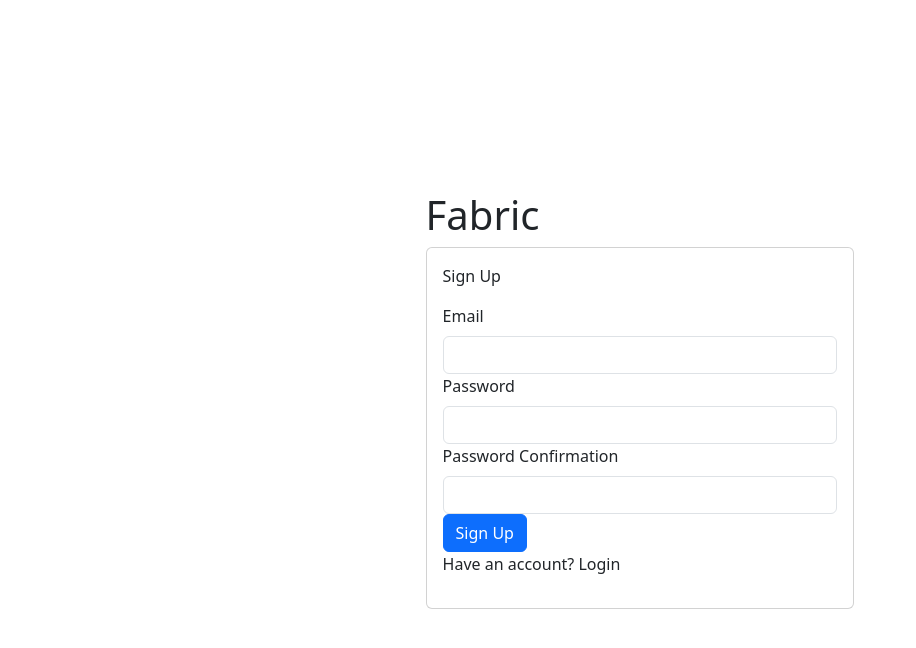
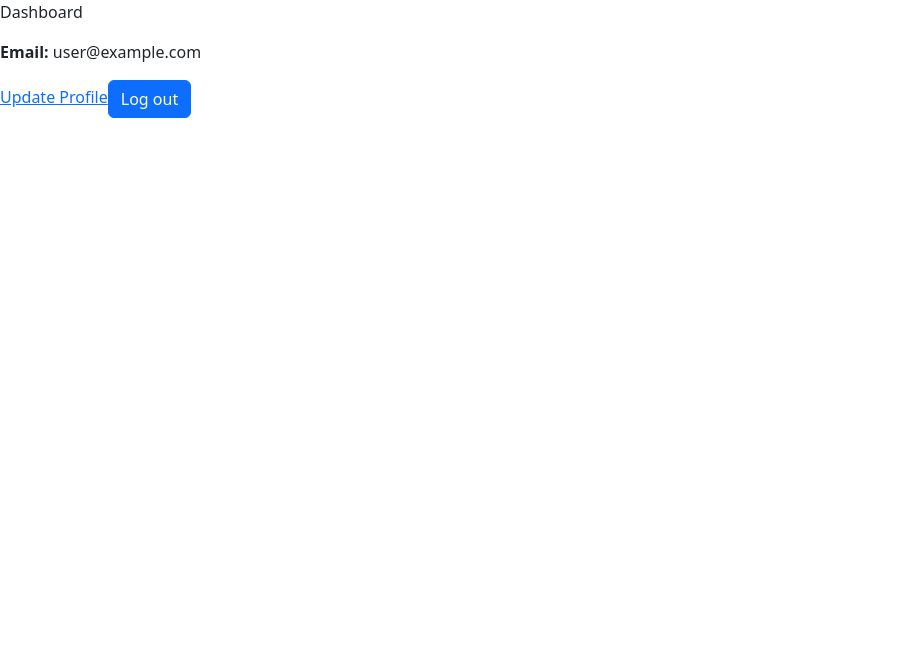
Before and after one commit to koloquial/wallethoa, a React (Create React App) app: page / in a window 1280 px wide. Shown: the top 648 px of the page, without its empty margins (0-916 px from the left). Built offline with nearby package versions, Linux system fonts and the light colour scheme; no server answers; sample sign-in values are in the browser's storage.

Commit message:
signup, login, logout, private routes working

```diff
--- a/src/App.js
+++ b/src/App.js
@@ -1,17 +1,19 @@
 import Splash from './views/Splash'
 import Dashboard from './views/Dashboard';
-import { AuthProvider } from './contexts/AuthContext';
-import { BrowserRouter, Route, Routes } from 'react-router-dom';
+import { BrowserRouter, Routes, Route } from 'react-router-dom';
+import PrivateRoute from './components/PrivateRoute';
 
 const App = () => {
   return(
     <>
-
-        <AuthProvider>
-
-          <Splash />
-
-        </AuthProvider>
+      <BrowserRouter>
+        <Routes>
+          <Route exact path='/' element={<PrivateRoute />}>
+              <Route exact path='/' element={<Dashboard />} />
+            </Route>
+          <Route exact path='/splash' element={<Splash />} />
+        </Routes>
+      </BrowserRouter>
     </>
   )
 }
--- a/src/components/Login/Login.js
+++ b/src/components/Login/Login.js
@@ -1,6 +1,7 @@
 import { Form, Button, Card, Alert } from 'react-bootstrap';
 import { useState, useRef } from 'react';
 import { useAuth } from '../../contexts/AuthContext';
+import { useNavigate } from 'react-router-dom'
 
 const Login = ({ setActive }) => {
     const emailRef = useRef();
@@ -9,7 +10,8 @@ const Login = ({ setActive }) => {
     const [loading, setLoading] = useState(false);
     const [error, setError] = useState('');
 
-    const { signup } = useAuth();
+    const { login } = useAuth();
+    const navigate = useNavigate();
 
     const handleSubmit = async (e) => {
         e.preventDefault();
@@ -17,9 +19,10 @@ const Login = ({ setActive }) => {
         try{
             setLoading(true);
             setError('');
-            await signup(emailRef.current.value, passwordRef.current.value);
+            await login(emailRef.current.value, passwordRef.current.value)
+            navigate('/');
         }catch(err){
-            setError('Failed to create account.');
+            setError('Failed to log in.');
         }
 
         setLoading(false);
--- /dev/null
+++ b/src/components/PrivateRoute/PrivateRoute.js
@@ -0,0 +1,12 @@
+import { Outlet, Navigate } from 'react-router-dom';
+import { useAuth } from '../../contexts/AuthContext';
+
+const PrivateRoute = ({ component: Component, ...rest }) => {
+    const { currentUser } = useAuth();
+
+    return (
+        currentUser ? <Outlet /> : <Navigate to='/splash' />
+    )
+}
+
+export default PrivateRoute;
--- /dev/null
+++ b/src/components/PrivateRoute/index.js
@@ -0,0 +1,2 @@
+import PrivateRoute from './PrivateRoute';
+export default PrivateRoute;
--- a/src/components/SignUp/SignUp.js
+++ b/src/components/SignUp/SignUp.js
@@ -1,6 +1,7 @@
 import { Form, Button, Card, Alert } from 'react-bootstrap';
 import { useState, useRef } from 'react';
 import { useAuth } from '../../contexts/AuthContext';
+import { useNavigate } from 'react-router-dom';
 
 const SignUp = ({ setActive }) => {
     const emailRef = useRef();
@@ -11,12 +12,17 @@ const SignUp = ({ setActive }) => {
     const [error, setError] = useState('');
 
     const { signup } = useAuth();
+    const navigate = useNavigate();
 
     const handleSubmit = async (e) => {
         e.preventDefault();
 
-        if(passwordRef.current.value !== passwordConfirmRef.currentValue){
+        if(passwordRef.current.value !== passwordConfirmRef.current.value){
             return setError('Passwords do not match.');
+        }
+
+        if(passwordRef.current.value < 6){
+            return setError('Password needs to be at least 6 characters.');
         }
 
         if(emailRef.current.value.length < 5){
@@ -26,7 +32,8 @@ const SignUp = ({ setActive }) => {
         try{
             setLoading(true);
             setError('');
-            await signup(emailRef.current.value, passwordRef.current.value);
+            await signup(emailRef.current.value, passwordRef.current.value)
+            navigate('/');
         }catch(err){
             setError('Failed to create account.');
         }
--- a/src/contexts/AuthContext.js
+++ b/src/contexts/AuthContext.js
@@ -12,7 +12,17 @@ export const AuthProvider = ({ children }) => {
     const [loading, setLoading] = useState(true);
 
     const signup = (email, password) => {
-        return auth.createUserWithEmailAndPassword(email, password);
+        console.log('email', email);
+        console.log('password', password);
+        return auth.createUserWithEmailAndPassword(email, password)
+    }
+
+    const login = (email, password) => {
+        return auth.signInWithEmailAndPassword(email, password);
+    }
+
+    const logout = () => {
+        return auth.signOut();
     }
 
     useEffect(() => {
@@ -25,7 +35,9 @@ export const AuthProvider = ({ children }) => {
 
     const value = {
         currentUser,
-        signup
+        signup,
+        login,
+        logout
     }
 
     return (
--- a/src/firebase.js
+++ b/src/firebase.js
@@ -10,7 +10,7 @@ const firebaseConfig = {
     appId: process.env.REACT_APP_FIREBASE_APP_ID,
 }
 
-const fire_app = firebase.initializeApp(firebaseConfig);
+const fire = firebase.initializeApp(firebaseConfig);
 
-export const auth = fire_app.auth();
-export default fire_app;
+export const auth = fire.auth();
+export default fire;
--- a/src/index.js
+++ b/src/index.js
@@ -3,11 +3,14 @@ import ReactDOM from 'react-dom/client';
 import 'bootstrap/dist/css/bootstrap.min.css';
 import './styles/index.css';
 import App from './App';
+import { AuthProvider } from './contexts/AuthContext';
 
 const root = ReactDOM.createRoot(document.getElementById('root'));
 
 root.render(
   <React.StrictMode>
-    <App />
+    <AuthProvider>
+      <App />
+    </AuthProvider>
   </React.StrictMode>
 );
--- a/src/views/Dashboard/Dashboard.js
+++ b/src/views/Dashboard/Dashboard.js
@@ -1,7 +1,31 @@
+import { Button } from 'react-bootstrap';
+import { useState } from 'react';
+import { useAuth } from '../../contexts/AuthContext'
+import { Link, useNavigate } from 'react-router-dom'
+
 const Dashboard = () => {
+    const [error, setError] = useState('');
+    const { currentUser, logout } = useAuth();
+    const navigate = useNavigate();
+
+    const handleLogout = async () => {
+        setError('');
+
+        try{
+            await logout()
+            navigate('/splash');
+        }catch(e){
+            console.log('error logging out')
+            setError('Failed to log out.')
+        }
+    }
+
     return (
         <>
-
+            <p>Dashboard</p>
+            <p><b>Email:</b> {currentUser && currentUser.email}</p>
+            <Link to='/update-profile'>Update Profile</Link>
+            <Button onClick={handleLogout}>Log out</Button>
         </>
     )
 }
```
